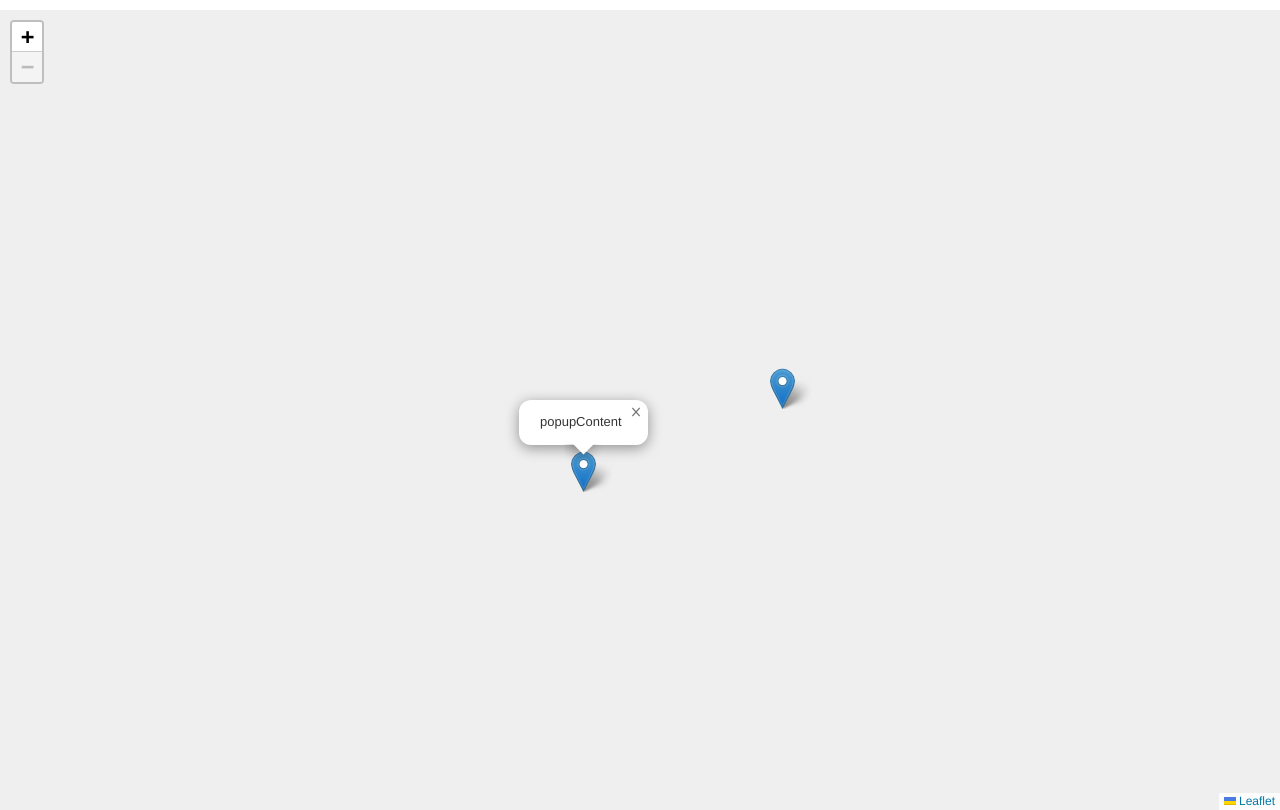
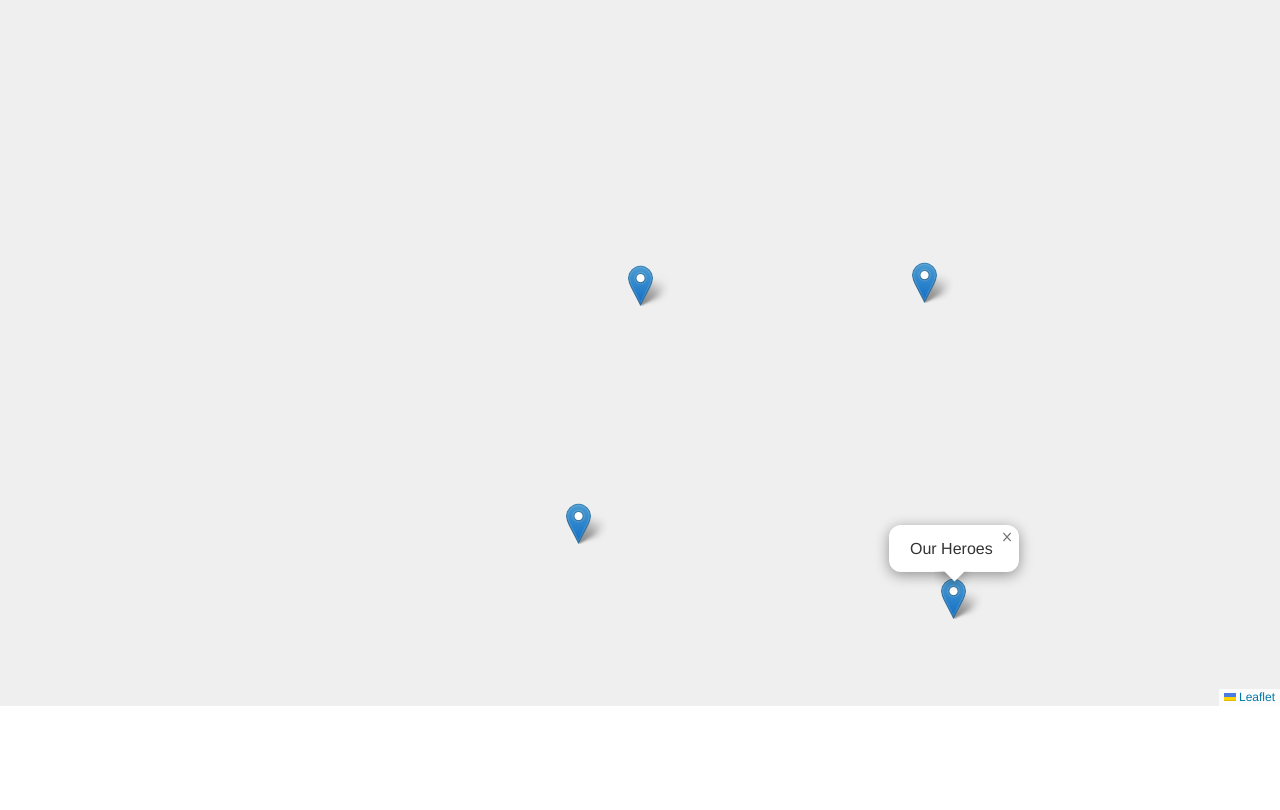
Before and after one commit to bclaw7/custom-map, a plain HTML site: page index.html in a window 1280 px wide. Shown: the part 118-928 px from the top of the page. After the commit the page ends 824 px from the top, so only its background shows below. Drawn offline with nearby package versions, Linux system fonts and the light colour scheme.

Commit message:
added to map

```diff
--- a/index.html
+++ b/index.html
@@ -20,13 +20,13 @@
         crossorigin=""></script>
 
 
-    <h1 class="display-1 text-success">CFD Map Demo</h1>
-
     <br>
 
     <div id="map"></div>
 
+
     <script src="map.js"></script>
+
     <script src="https://cdn.jsdelivr.net/npm/bootstrap@5.1.1/dist/js/bootstrap.bundle.min.js" integrity="sha384-/bQdsTh/da6pkI1MST/rWKFNjaCP5gBSY4sEBT38Q/9RBh9AH40zEOg7Hlq2THRZ" crossorigin="anonymous"></script>
 </body>
 
--- a/map.js
+++ b/map.js
@@ -1,16 +1,33 @@
-var map = L.map('map').setView([0, 0], 1);
-
-// L.imageOverlay('2021-CFD-MAP.png').addTo(map);
+var map = new L.map('map').setView([0, 0], 1);
+var mapSW = [0, 2048], // set bounds in variables
+    mapNE = [2048, 0];
 
 L.tileLayer('CFD-tiles/{z}/{x}/{y}.png', {
-    minZoom: 1,
+    center: [0, 0],
+    minZoom: 2,
     maxZoom: 3,
-    continuousWorld: false,
     noWrap: true,
+    cursor: true,
+    crs: L.CRS.Simple, // converts to points
 }).addTo(map);
 
-var marker = L.marker([1, 100]).addTo(map);
-marker.bindPopup('popupContent').openPopup();
+map.setMaxBounds(new L.LatLngBounds(
+    map.unproject(mapSW, map.getMaxZoom()),
+    map.unproject(mapNE, map.getMaxZoom())
+));
 
-var marker2 = L.marker([-50,-40]).addTo(map);
-marker2.bindPopup('popupContent').openPopup();
+// Markers and Popups
+var marker = L.marker([0, 0], {
+    draggable: true,
+}).addTo(map);
+marker.on('click', function(ev) {
+    alert(ev.latlng); // ev is an event object (MouseEvent in this case)
+});
+
+var marker1 = L.marker([1, 100]).addTo(map);
+marker1.bindPopup('<h6 class="text-success">My Favorite Spot</h6>').openPopup();
+
+var marker2 = L.marker(map.unproject([900, 1500],map.getMaxZoom())).addTo(map);
+marker2.bindPopup('<h6 class="text-info">Horses & Shit</h6>').openPopup();
+
+var marker3 = L.marker(map.unproject([1650, 1650], map.getMaxZoom())).addTo(map).bindPopup('<h6>Our Heroes</h6>').openPopup();
```
Also changed, not shown: favicon-16x16.png (added).
